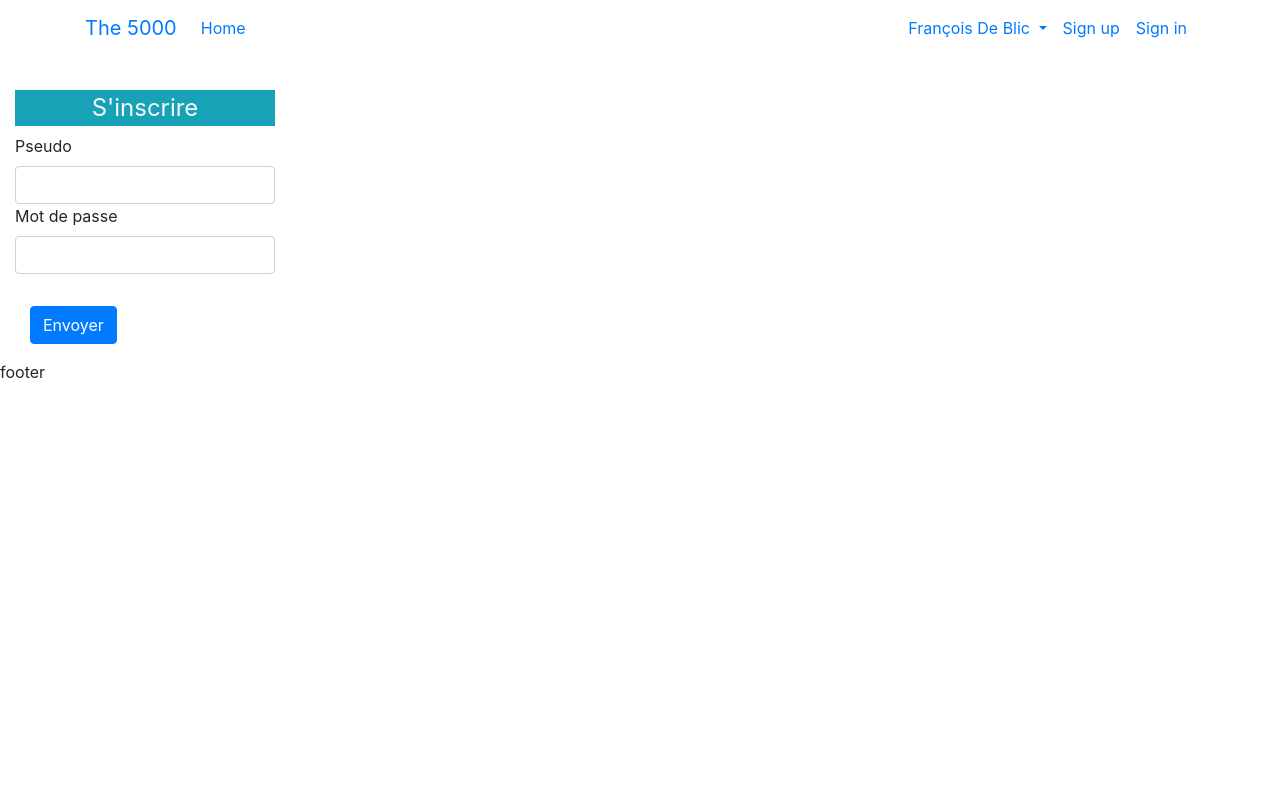
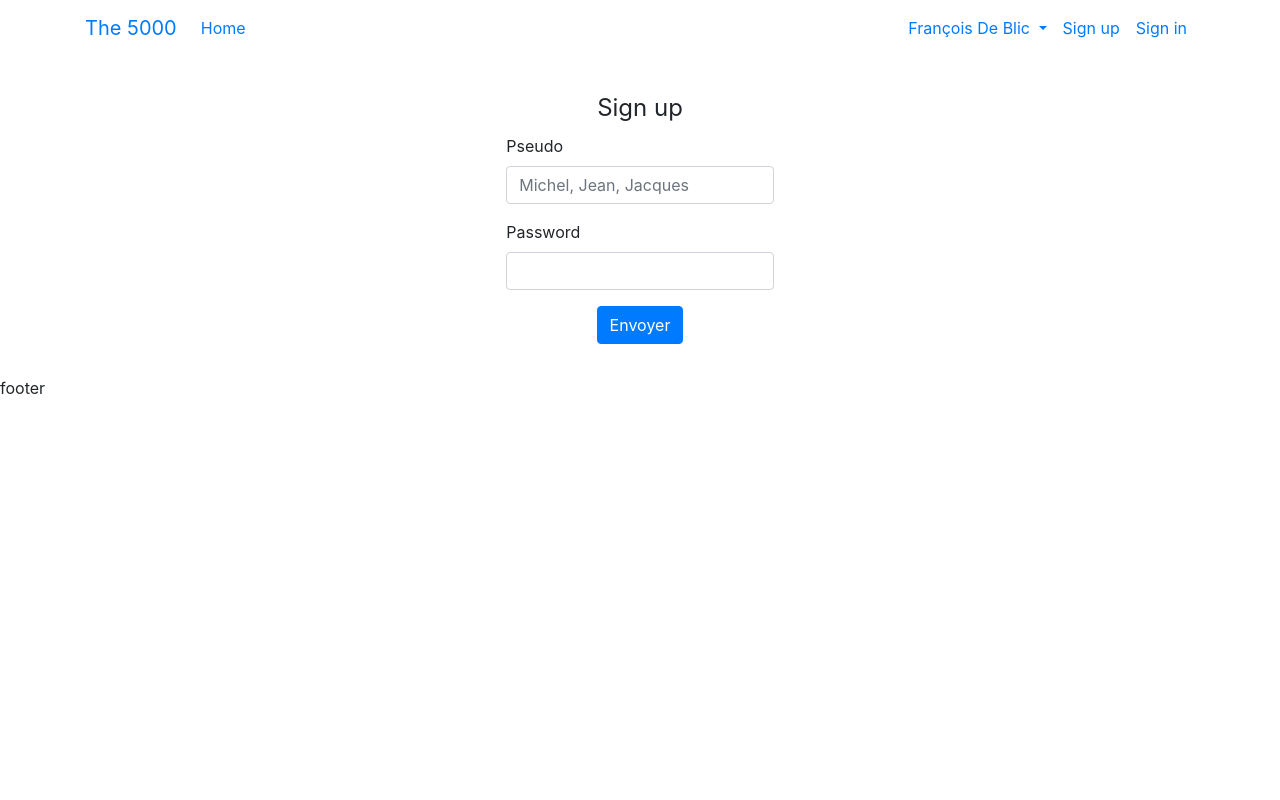
Before and after one commit to Arawnn/5000, a PHP site: template resources/views/auth/signup.html.twig in a window 1280 px wide. Run offline with PHP 8.4, Linux system fonts and the light colour scheme; the template is opened without the code that fills it: most values are stand-ins (such as "Sample title", 1, 10 or a date in 2020); some libraries are stand-ins or nearby versions.

```diff
--- a/config/container.php
+++ b/config/container.php
@@ -53,6 +53,10 @@ $container['twig'] = function(Container $container) use($settings) {
     return $twig;
 };
 
+$container['validator'] = function(Container $container) {
+    return new The5000\Validation\Validator;
+};
+
 $container['HomeController'] = function(Container $container) {
     return new \The5000\Controllers\HomeController($container);
 };
--- a/public/css/game.css
+++ b/public/css/game.css
@@ -1,3 +1,6 @@
+html, body {
+	height: 100%;
+}
 body {
 	padding-top: 90px;
 }
--- a/public/index.php
+++ b/public/index.php
@@ -1,6 +1,9 @@
 <?php
 
-
+if(!isset($_SESSION))
+{
+    session_start();
+}
 /** @var Slim\App $app */
 $app = require __DIR__ . '/../config/bootstrap.php';
 // Start
--- a/resources/views/auth/signup.html.twig
+++ b/resources/views/auth/signup.html.twig
@@ -1,24 +1,31 @@
 {% extends '/templates/layout.html.twig' %}
 
 {% block content %}
-    <div class="row  d-flex col-3 h-100">
+    <div class="row align-self-center justify-content-center">
+        <div class="col-3">
             <form class="col-12" action={{ path_for('auth.signup') }} method="POST">
                 <fieldset class="form-group">
-                    <legend class="col-form-legend bg-info text-center text-light">S'inscrire</legend>
+                      <legend class="col-form-legend text-center">Sign up</legend>
                         <div class="form-group">
                           <label for="">Pseudo</label>
-                        <input type="text" class="form-control" name="pseudo" id="" aria-describedby="helpId" placeholder="">
+                          <input type="text" class="form-control {{ errors.pseudo ? 'is-invalid' : '' }}" name="pseudo" id="pseudo" aria-describedby="helpId" placeholder="Michel, Jean, Jacques" value={{ old.pseudo }}>
+                          {% if errors.pseudo %}
+                            <span class="invalid-feedback">{{ errors.pseudo | first }}</span>
+                          {% endif %}
+                        </div>
                         <div class="form-group">
-                        <label for="password">Mot de passe</label>
-                        <input type="password" class="form-control" name="" id="" placeholder="">
+                            <label for="password">Password</label>
+                            <input type="password" class="form-control {{ errors.password ? 'is-invalid' : '' }}" name="password" id="password">
+                            {% if errors.password %}
+                                <span class="invalid-feedback">{{ errors.password | first }}</span>
+                            {% endif %}
+                        </div>
+                      <div class="form-group text-center">
+                          <button type="submit" class="btn btn-primary">Envoyer</button>
                       </div>
                 </fieldset>
-              <div class="form-group flex-column">
-                  <div class="col-6 justify-content-center">
-                      <button type="submit" class="btn btn-primary">Envoyer</button>
-                  </div>
-              </div>
             </form>
         </div>
       </div>
+    </div>
 {% endblock %}
--- a/resources/views/templates/layout.html.twig
+++ b/resources/views/templates/layout.html.twig
@@ -13,8 +13,7 @@
 
     {% include '/templates/partials/header.html.twig' %}
 
-
-    <div id="container-fluid">
+    <div id="container d-flex h-100">
             {% block content %}{% endblock %}
     </div>
 
--- a/resources/views/templates/partials/header.html.twig
+++ b/resources/views/templates/partials/header.html.twig
@@ -1,3 +1,4 @@
+<header>
   <nav class="navbar navbar-expand-lg fixed-top">
     <div class="container">
       <a class="navbar-brand" href="{{ path_for('home') }}">The 5000</a>
@@ -33,3 +34,4 @@
       </div>
     </div>
   </nav>
+</header>
```
Also changed, not shown: composer.json (+6 -5 lines), config/middleware.php (+8 -0 lines), src/Controllers/Auth/AuthController.php (+15 -0 lines), src/Middleware/Middleware.php (added, +13 -0 lines), src/Middleware/OldInputsMiddleware.php (added, +17 -0 lines), src/Middleware/ValidationErrorsMiddleware.php (added, +20 -0 lines), src/Validation/Exceptions/PseudoAvailableException.php (added, +14 -0 lines), src/Validation/Rules/PseudoAvailable.php (added, +14 -0 lines), src/Validation/Validator.php (added, +31 -0 lines), 1 other file. Lines whose indentation alone changed are shown as unchanged.
